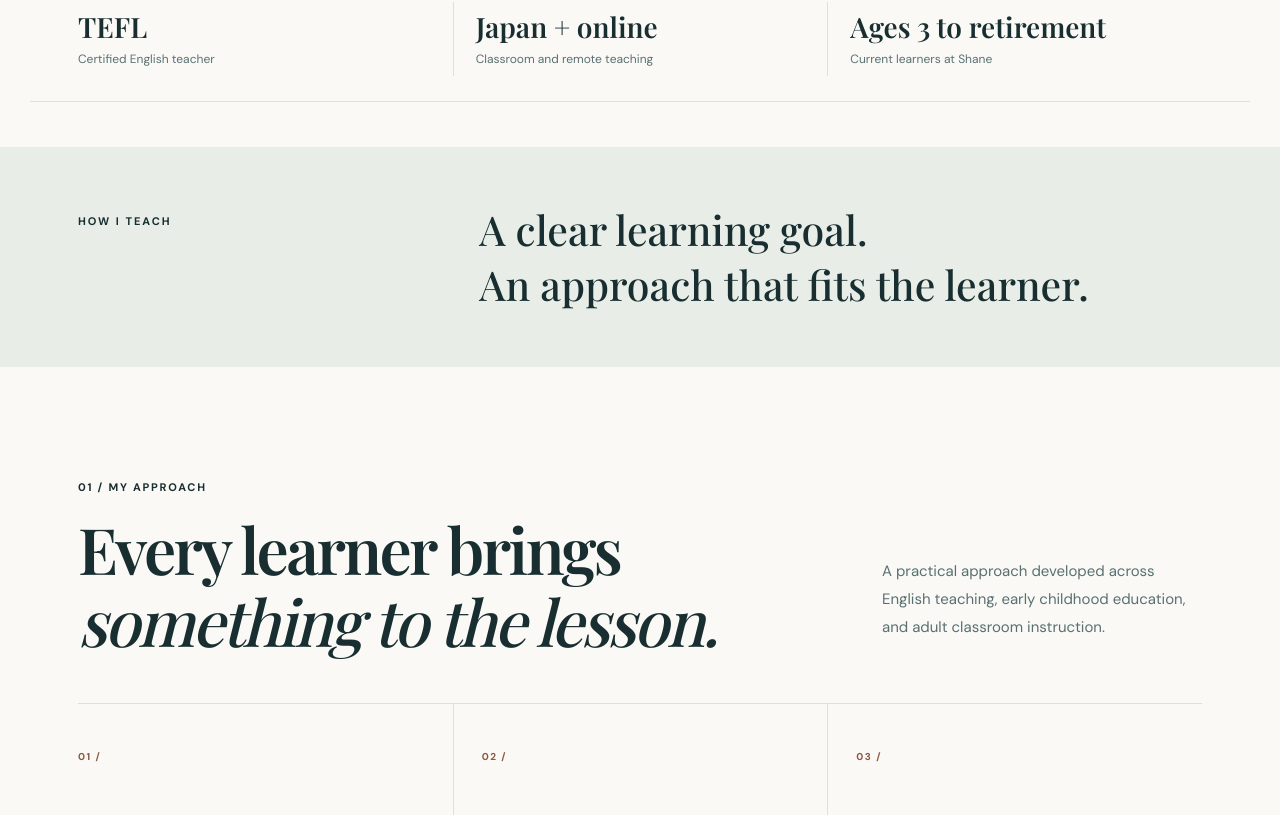
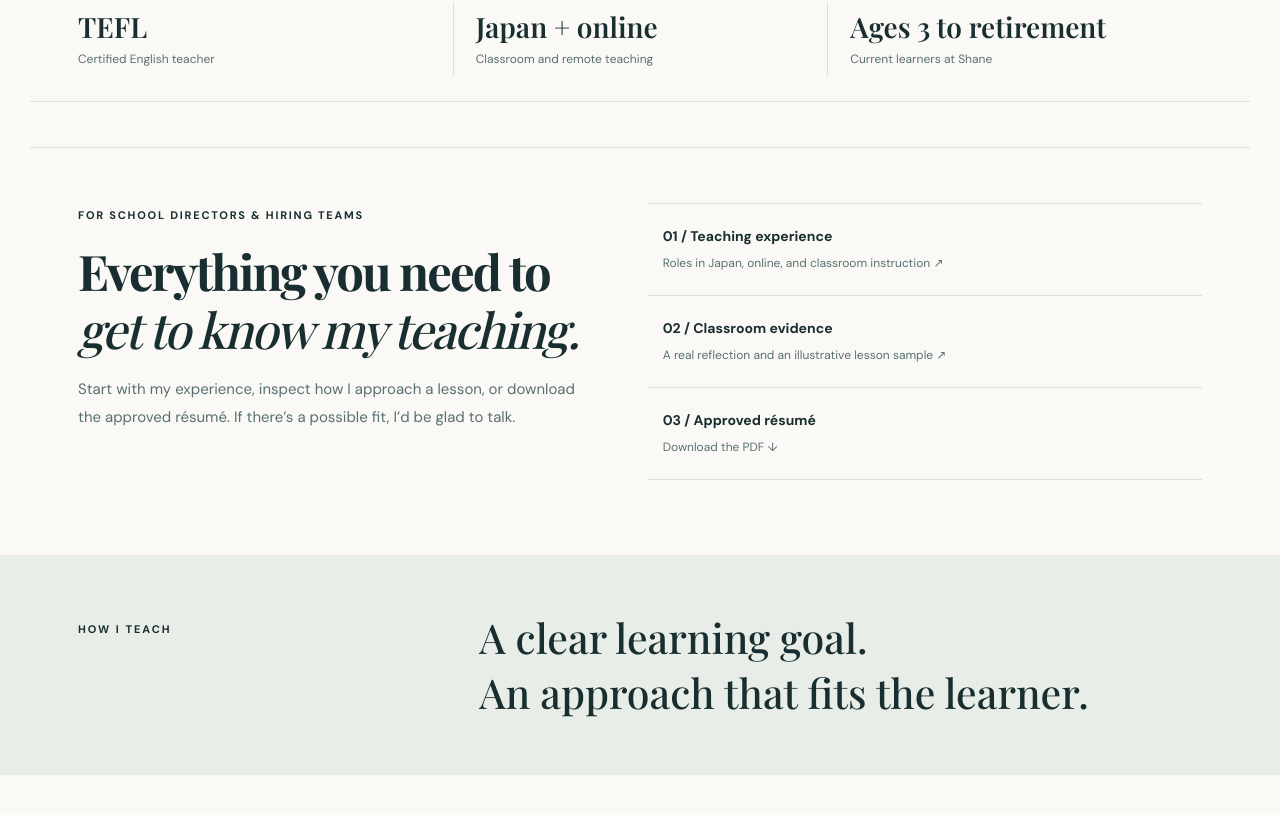
Before and after one commit to desukara/portfolio, a Next.js app: page / in a window 1280 px wide. Shown: the part 885-1700 px from the top of the page. Built offline with nearby package versions, Linux system fonts and the light colour scheme; a web font is replaced by a local one.

Commit message:
Publish homepage employer review shortcuts (#25)
* Add employer-oriented review shortcuts to homepage

* Add employer-oriented review shortcuts to homepage

```diff
--- a/app/globals.css
+++ b/app/globals.css
@@ -415,3 +415,16 @@ main,section,article,footer{min-width:0}
 #lesson-preview-title,#evidence-heading{scroll-margin-top:28px}
 @media(max-width:850px){.portfolio-jump-nav{grid-template-columns:1fr}.portfolio-jump-nav a{min-height:0;padding:17px}}
 @media(max-width:600px){.portfolio-jump-nav{margin-top:25px;gap:9px}.reflection-story{padding-top:12px}}
+
+
+/* Release 25: a direct employer review path on the homepage. */
+.home-employer-path{display:grid;grid-template-columns:minmax(0,1fr) minmax(0,1.1fr);gap:clamp(30px,5vw,80px);padding-top:55px;padding-bottom:75px;border-top:1px solid var(--line)}
+.home-employer-path h2{font-size:clamp(32px,4vw,49px);line-height:1.18;letter-spacing:-.04em;margin:18px 0}
+.home-employer-path p{max-width:520px;font-size:15px;line-height:1.85;color:var(--muted)}
+.home-employer-links{display:flex;flex-direction:column;border-top:1px solid var(--line)}
+.home-employer-links a{display:flex;flex-direction:column;justify-content:center;gap:9px;min-height:92px;padding:18px 16px;border-bottom:1px solid var(--line)}
+.home-employer-links a:hover{background:#edf2ec}
+.home-employer-links a strong{font-size:14px}
+.home-employer-links a span{font-size:12px;line-height:1.6;color:var(--muted)}
+.home-employer-links a:focus-visible{outline:3px solid var(--coral);outline-offset:-3px}
+@media(max-width:800px){.home-employer-path{grid-template-columns:1fr;gap:15px;padding-block:42px 55px}.home-employer-links a{min-height:75px}}
--- a/app/page.tsx
+++ b/app/page.tsx
@@ -32,7 +32,7 @@ export default function Home() {
         </div>
       </section>
       <section className="home-proof shell" aria-label="Teaching experience at a glance"><div><strong>TEFL</strong><span>Certified English teacher</span></div><div><strong>Japan + online</strong><span>Classroom and remote teaching</span></div><div><strong>Ages 3 to retirement</strong><span>Current learners at Shane</span></div></section>
-      <section className="intro-band">
+      <section className="home-employer-path shell" aria-labelledby="employer-path-heading"><div><span className="kicker">FOR SCHOOL DIRECTORS &amp; HIRING TEAMS</span><h2 id="employer-path-heading">Everything you need to <em>get to know my teaching.</em></h2><p>Start with my experience, inspect how I approach a lesson, or download the approved résumé. If there’s a possible fit, I’d be glad to talk.</p></div><div className="home-employer-links"><a href="/experience"><strong>01 / Teaching experience</strong><span>Roles in Japan, online, and classroom instruction ↗</span></a><a href="/portfolio"><strong>02 / Classroom evidence</strong><span>A real reflection and an illustrative lesson sample ↗</span></a><a href="/resume/download" download="J_Simmons_Resume_2026.pdf"><strong>03 / Approved résumé</strong><span>Download the PDF ↓</span></a></div></section><section className="intro-band">
         <div className="shell intro-grid"><p>HOW I TEACH</p><h2>A clear learning goal.<br />An approach that fits the learner.</h2></div>
       </section>
       <section className="section shell" id="approach">
```
